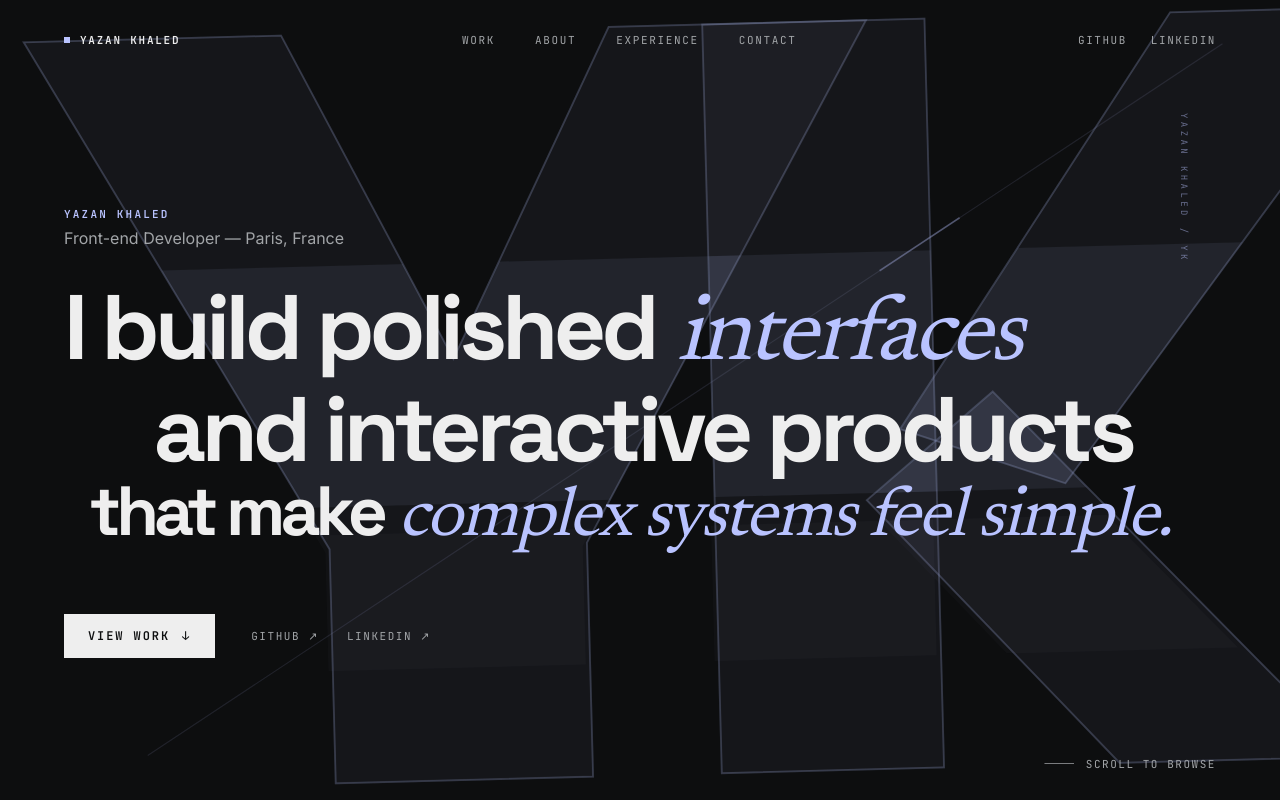
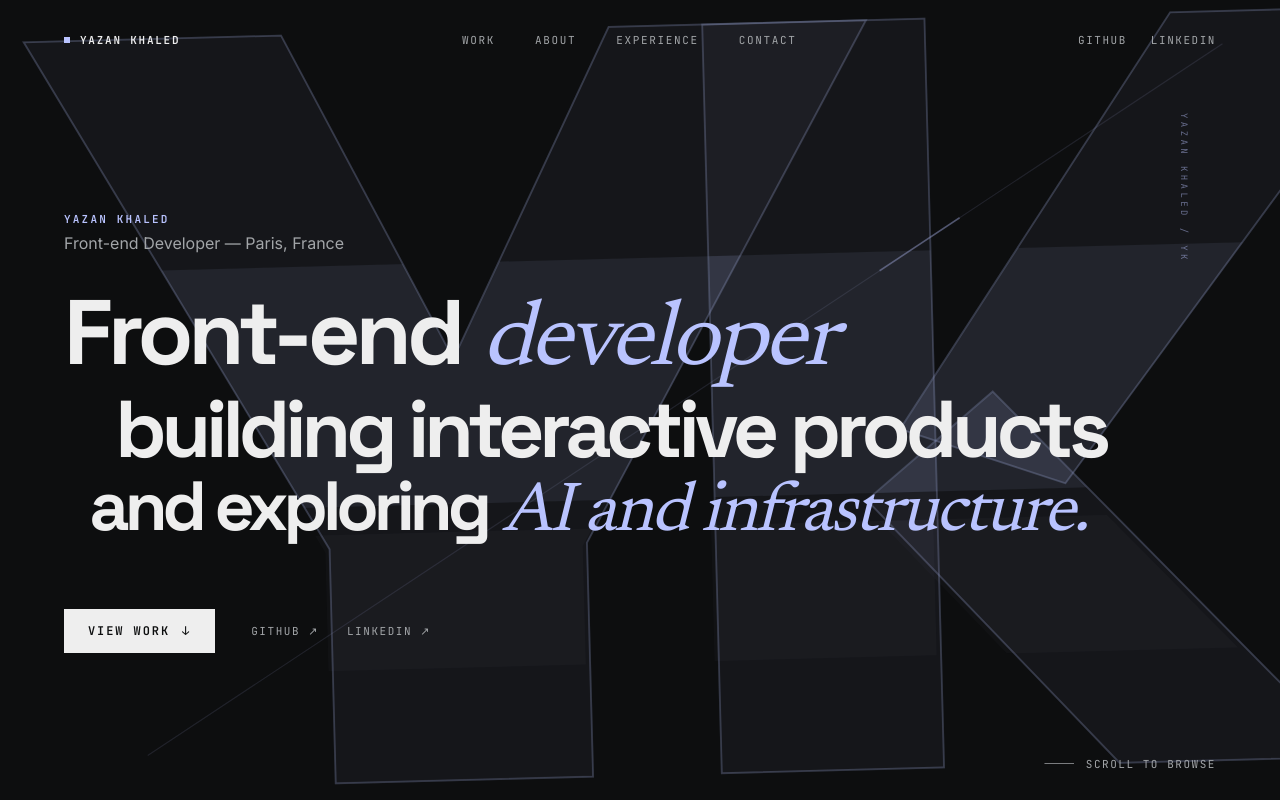
Before and after one commit to DRGYZ/portfolio, a Next.js app: page / in a window 1280 px wide. Shown: the top 800 px of the page. Built offline with nearby package versions, Linux system fonts and the light colour scheme.

Commit message:
feat: update hero positioning copy

```diff
--- a/components/hero/HeroSection.tsx
+++ b/components/hero/HeroSection.tsx
@@ -133,7 +133,7 @@ export function HeroSection() {
                   style={{ x: prefersReduced ? 0 : lineOneX, y: prefersReduced ? 0 : lineOneY }}
                   className="block lg:whitespace-nowrap"
                 >
-                  I build polished{' '}
+                  Front-end{' '}
                   <span className="px-[0.04em] font-editorial font-normal italic tracking-[-0.035em] text-accent">
                     <motion.span
                       custom={0}
@@ -144,7 +144,7 @@ export function HeroSection() {
                       }}
                       className="inline-block origin-left"
                     >
-                      interfaces
+                      developer
                     </motion.span>
                   </span>{' '}
                 </motion.span>
@@ -154,9 +154,9 @@ export function HeroSection() {
               <motion.span custom={1} variants={headlineLineVariants} className="block origin-left">
                 <motion.span
                   style={{ x: prefersReduced ? 0 : lineTwoX, y: prefersReduced ? 0 : lineTwoY }}
-                  className="block lg:ml-[7vw] lg:whitespace-nowrap"
+                  className="block lg:ml-[4vw] lg:whitespace-nowrap lg:text-[0.88em] 2xl:text-[0.92em]"
                 >
-                  and interactive products{' '}
+                  building interactive products{' '}
                 </motion.span>
               </motion.span>
             </span>
@@ -166,9 +166,9 @@ export function HeroSection() {
                   style={{ x: prefersReduced ? 0 : lineThreeX, y: prefersReduced ? 0 : lineThreeY }}
                   className="block lg:ml-[2vw] lg:whitespace-nowrap lg:text-[0.76em] 2xl:text-[0.8em]"
                 >
-                  that make{' '}
+                  and exploring{' '}
                   <span className="px-[0.04em] font-editorial font-normal italic tracking-[-0.035em] text-accent lg:hidden">
-                    complex systems feel simple.
+                    AI and infrastructure.
                   </span>
                   <span className="hidden px-[0.04em] font-editorial font-normal italic tracking-[-0.035em] text-accent lg:inline">
                     <motion.span
@@ -180,7 +180,7 @@ export function HeroSection() {
                       }}
                       className="inline-block origin-left"
                     >
-                      complex systems
+                      AI
                     </motion.span>{' '}
                     <motion.span
                       custom={2}
@@ -191,7 +191,7 @@ export function HeroSection() {
                       }}
                       className="inline-block"
                     >
-                      feel simple.
+                      and infrastructure.
                     </motion.span>
                   </span>
                 </motion.span>
```
